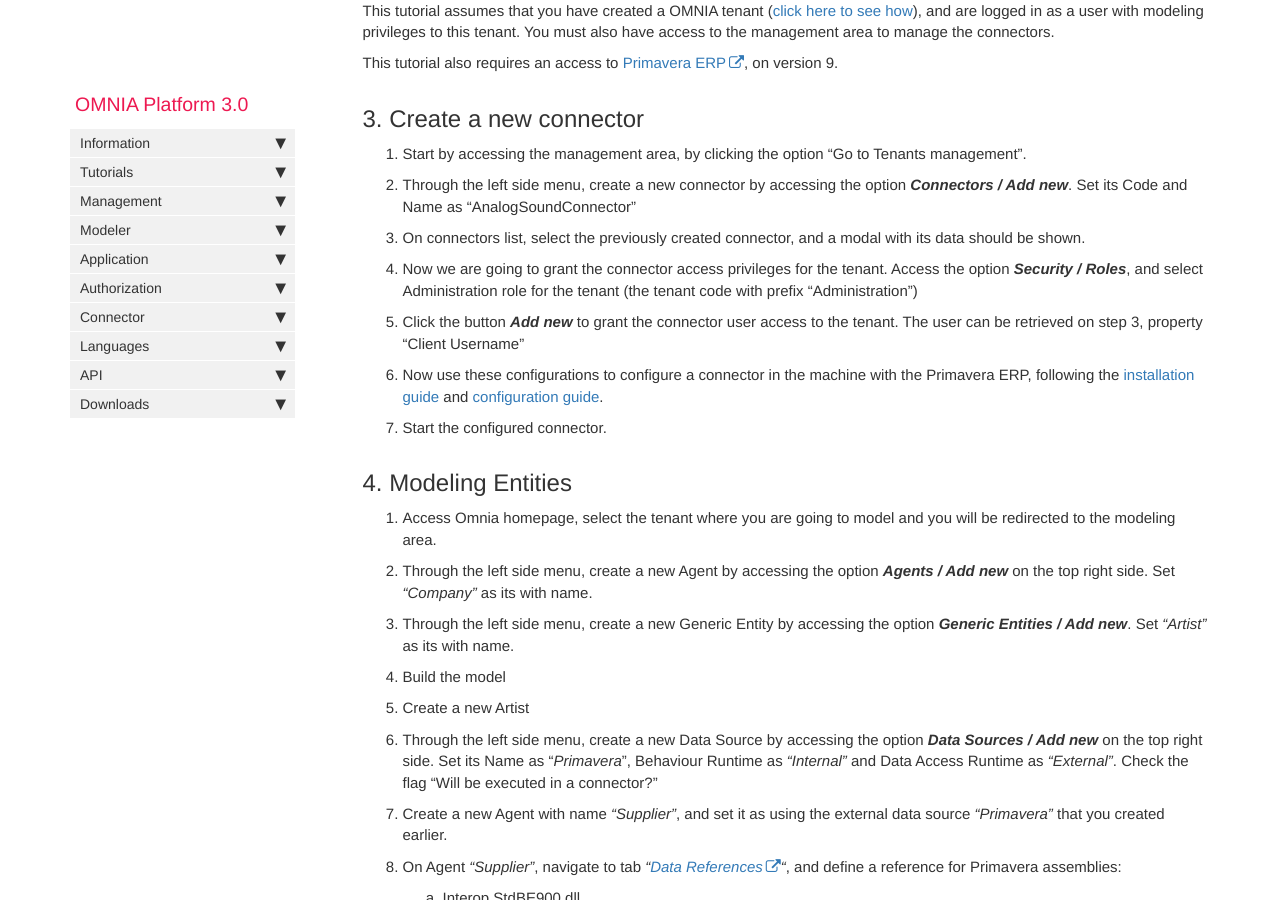
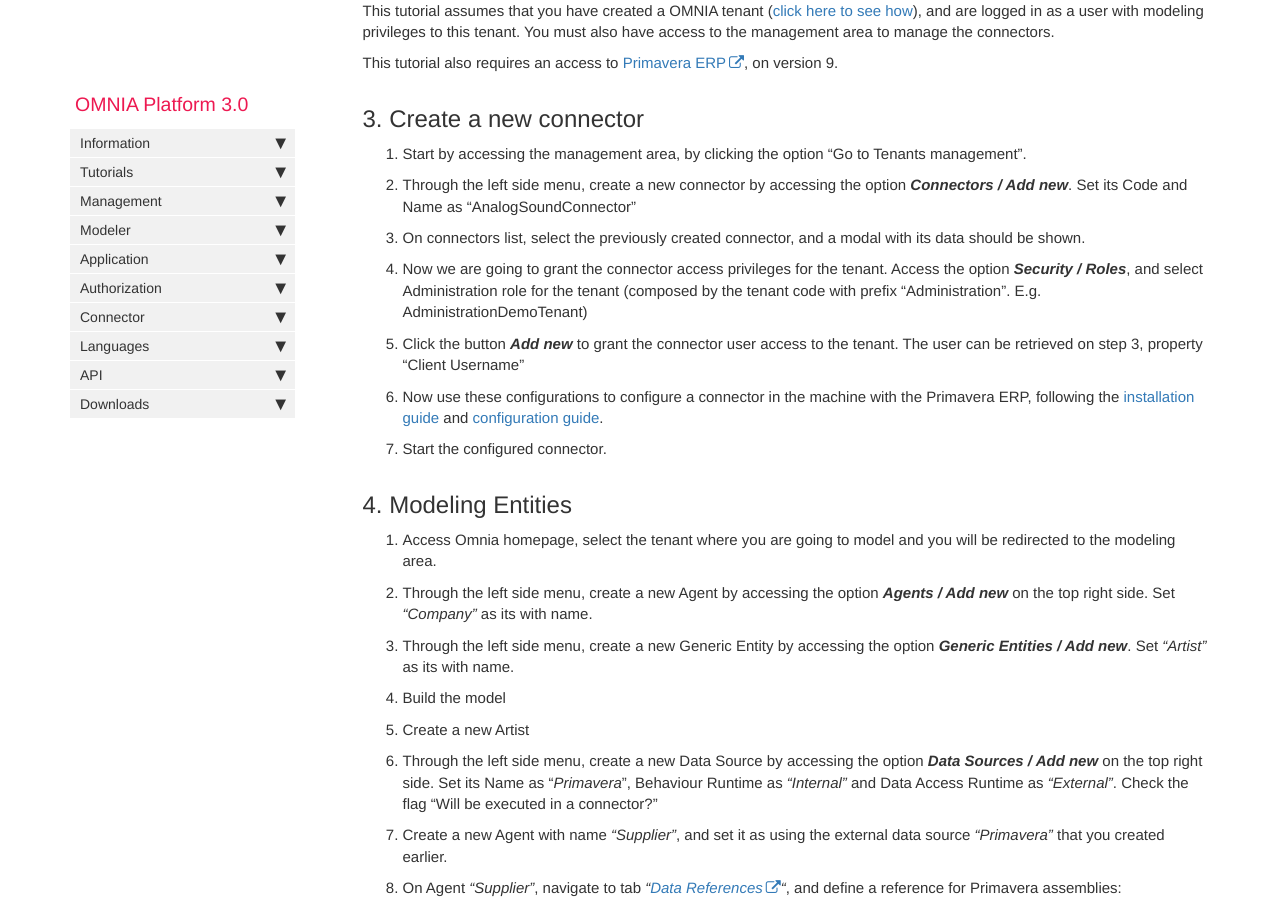
Before and after one commit to daniel8lopes/omnia3, a Jekyll site: the page built from docs/pages/omnia3/Tutorials/omnia3_multisystemconnectortutorial.md, in a window 1280 px wide and 900 px high, scrolled down 715 px. Built offline with Jekyll 4.4.1, drawn with Linux system fonts in a browser that asks for light colours; nearby versions of some CDN libraries; comment, search, counter and statistics services are not loaded.

Commit message:
Update omnia3_multisystemconnectortutorial.md

```diff
--- a/docs/pages/omnia3/Tutorials/omnia3_multisystemconnectortutorial.md
+++ b/docs/pages/omnia3/Tutorials/omnia3_multisystemconnectortutorial.md
@@ -31,7 +31,7 @@ This tutorial also requires an access to [Primavera ERP](https://pt.primaverabss
 
 3. On connectors list, select the previously created connector, and a modal with its data should be shown.
 
-4. Now we are going to grant the connector access privileges for the tenant. Access the option ***Security / Roles***, and select Administration role for the tenant (the tenant code with prefix "Administration")
+4. Now we are going to grant the connector access privileges for the tenant. Access the option ***Security / Roles***, and select Administration role for the tenant (composed by the tenant code with prefix "Administration". E.g. AdministrationDemoTenant)
 
 5. Click the button ***Add new*** to grant the connector user access to the tenant. The user can be retrieved on step 3, property "Client Username"
 
```
